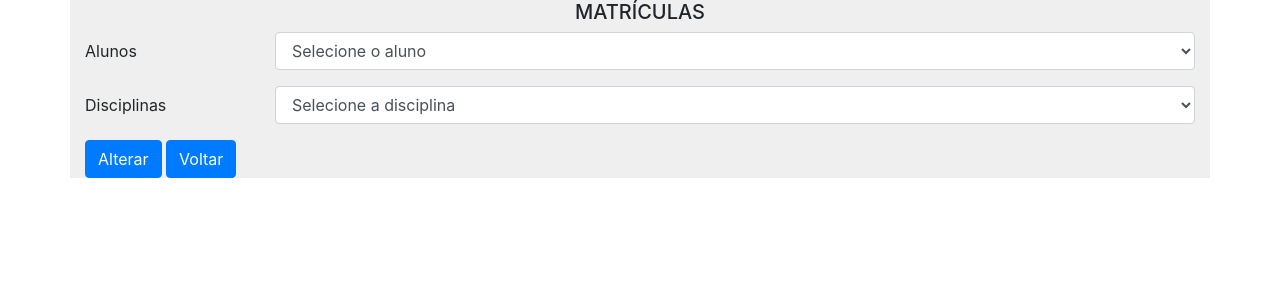
After one commit to roobinho2274/cesecintra, a PHP site: page /matriculas/alteraMat.php in a window 1280 px wide. The commit adds this page. Shown: the top 300 px of the page. Run offline with PHP 8.4, Linux system fonts and the light colour scheme; data comes from the database, SQL or seed files in the repository; some libraries are stand-ins or nearby versions.

Commit message:
Combobox do alterar funcionando

```diff
--- a/conexao.php
+++ b/conexao.php
@@ -1,14 +1,9 @@
 <?php
+	$servidor = "localhost";
+	$usuario = "root";
+	$senha = "";
+	$dbname = "cesecbd";
 
-$servidor = "localhost";
-$usuario = "root";
-$senha = "";
-$dbname = "cesecbd";
-
-//Criar a conexao
-$con = mysqli_connect($servidor, $usuario, $senha, $dbname);
-/*if ($con != null) {
-  echo "Conexão ok";
-} else {
-    echo "falha na conexão";
-}*/
+	//Criar a conexão
+	$con = mysqli_connect($servidor, $usuario, $senha, $dbname);
+?>
--- a/funcoes.php
+++ b/funcoes.php
@@ -12,7 +12,7 @@ function validasuario($user, $pwd, $con) {
     }
 
     function listaAlunos($con) {
-    $query = "SELECT * FROM aluno ";
+        $query = "SELECT * FROM aluno ORDER BY nome";
 
         $result = mysqli_query($con, $query);
         return $result;
@@ -25,8 +25,10 @@ function executa($query, $con) {
     }
 
     function listaDisciplinas($con){
-    $query = "SELECT * FROM disciplina";
+        $query = "SELECT * FROM disciplina ORDER BY descricao";
 
         $result = mysqli_query($con, $query);
         return  $result;
     }
+
+?>
--- /dev/null
+++ b/matriculas/alteraMat.php
@@ -0,0 +1,90 @@
+<?php
+    session_start();
+    include_once ("../funcoes.php");
+    include_once ("../conexao.php");
+?>
+<!DOCTYPE html>
+<html lang="pt-br">
+    <head>
+        <!-- Required meta tags -->
+        <meta charset="UTF-8">
+        <meta name="viewport" content="width=device-width, initial-scale=1, shrink-to-fit=no">
+        <!-- Bootstrap CSS -->
+        <link rel="stylesheet" href="../css/bootstrap.css" >
+
+        <title>Altera Matarícula</title>
+    </head>
+    <body>
+        <div class = "container" style="background-color: buttonface" >
+            <h5>MATRÍCULAS</h5>
+            <?php
+                /*
+                Verifica se a variável global que indica falha na exclusão está setada, o que indica uma falha na inserção no banco ou valor inválido
+                if (isset($_SESSION['msn'])) {
+                    echo $_SESSION['msn'];
+                    unset($_SESSION['msn']);
+                }
+                */
+            ?>
+            <form action="altMat.php" method="POST">
+                <div class="form-group row">
+                    <label class="col-sm-2 col-form-label">Alunos</label>
+                    <div class="col-sm-10">
+                        <select class="form-control" name="aluno" id="combobox_aluno">
+                            <option value="">Selecione o aluno</option>
+                            <?php
+                                $result_cat_post = "SELECT * FROM aluno ORDER BY nome";
+                                $resultado_cat_post = mysqli_query($con, $result_cat_post);
+                                while($row_cat_post = mysqli_fetch_assoc($resultado_cat_post) ) {
+                                    echo '<option value="'.$row_cat_post['id'].'">'.$row_cat_post['nome'].'</option>';
+                                }
+                            ?>
+                        </select>
+                     </div>
+                </div>
+
+                <div class="form-group row">
+                    <label class="col-sm-2 col-form-label">Disciplinas</label>
+                    <div class="col-sm-10">
+                        <select class="form-control" name="disc" id="combobox_disc">
+                            <option value="">Selecione a disciplina</option>
+                        </select>
+                    </div>
+                </div>
+
+
+                <div class="form-group row">
+                    <div class="col-sm-10">
+                        <button type="submit" class="btn btn-primary">Alterar</button>
+                        <button type="submit" class="btn btn-primary" formaction="../matriculas/controleMatriculas.php">Voltar</button>
+                    </div>
+                </div>
+            </form>
+
+            <script type="text/javascript" src="https://www.google.com/jsapi"></script>
+            <script type="text/javascript">google.load("jquery", "1.4.2");</script>
+
+            <script type="text/javascript">
+                $(function(){
+                    $('#combobox_aluno').change(function(){
+                        if( $(this).val() ) {
+                            $.getJSON('disciplinas.php?search=',{combobox_aluno: $(this).val(), ajax: 'true'}, function(j){
+                                var options = '<option value="">Escolha a disciplina</option>';
+                                for (var i = 0; i < j.length; i++) {
+                                    options += '<option value="' + j[i].id + '">' + j[i].nome + '</option>';
+                                }
+                                $('#combobox_disc').html(options).show();
+                            });
+                        } else {
+                            $('#combobox_disc').html('<option value="">Escolha a disciplina</option>');
+                        }
+                    });
+                });
+            </script>
+
+            <!--<script src="../js/jquery-3.3.1.slim.min.js"></script>-->
+            <script src="../js/popper.min.js"></script>
+            <script src="../js/bootstrap.min.js"></script>
+        </div>
+    </body>
+</html>
--- a/matriculas/delMatr.php
+++ b/matriculas/delMatr.php
@@ -15,7 +15,7 @@ $r = mysqli_query($con, $query);
 //$res = mysqli_fetch_assoc($r);
 //$_SESSION['verify'] = "Ok";
 
-$queryNome = "SELECT nome FROM aluno WHERE id = $cod";
+$queryNome = "SELECT nome FROM aluno WHERE id = $cod ORDER BY nome";
 $result = mysqli_query($con, $queryNome);
 $resu = mysqli_fetch_assoc($result);
 
@@ -52,7 +52,7 @@ $nome = $resu['nome'];
 	            while ($res = mysqli_fetch_assoc($r)) {
 
 					$id = $res['idDisciplina'];
-					$query2 = "SELECT * FROM disciplina WHERE id = $id";
+					$query2 = "SELECT * FROM disciplina WHERE id = $id ORDER BY descricao";
 					$rs = mysqli_query($con, $query2);
 					$res2 = mysqli_fetch_assoc($rs);
 
--- a/matriculas/delMatrBD.php
+++ b/matriculas/delMatrBD.php
@@ -13,7 +13,7 @@
 
 			if ($res) {
     			$_SESSION['msn'] = "<div class='alert alert-success' role='alert'> Alterado com sucesso!</div>";
-				header("Location: ../matriculas/controleMatriculas.php");
+				header("Location: ../matriculas/listaMat.php");
 			}else{
         		$_SESSION['msn'] = "<div class='alert alert-danger' role='alert'> Falha ao alterar!</div>";
 				header("Location: ../matriculas/deletaMat.php");
--- a/matriculas/deletaMat.php
+++ b/matriculas/deletaMat.php
@@ -35,8 +35,8 @@ include_once ("../conexao.php");
                             <option value="">Selecione o aluno</option>
                             <?php
                                 /* Faz a busca por todos os alunos para preencher o select */
-                                $query = "SELECT * FROM aluno";
-                                $resultado = executa($query, $con);
+                                $query = "SELECT * FROM aluno ORDER BY nome";
+                                $resultado = mysqli_query($con, $query);
                                 while ($r = mysqli_fetch_assoc($resultado)) {
                                     echo "<option value=" . $r['id'] . ">" . $r['nome'] . "";
                                 }
```
Also changed, not shown: matriculas/cadMatBD.php (added, +58 -0 lines), matriculas/cadastraMat.php (+10 -14 lines), matriculas/disciplinas.php (added, +35 -0 lines), matriculas/listaMat.php (+19 -6 lines), matriculas/altMat.php (added). Lines whose indentation alone changed are shown as unchanged.
